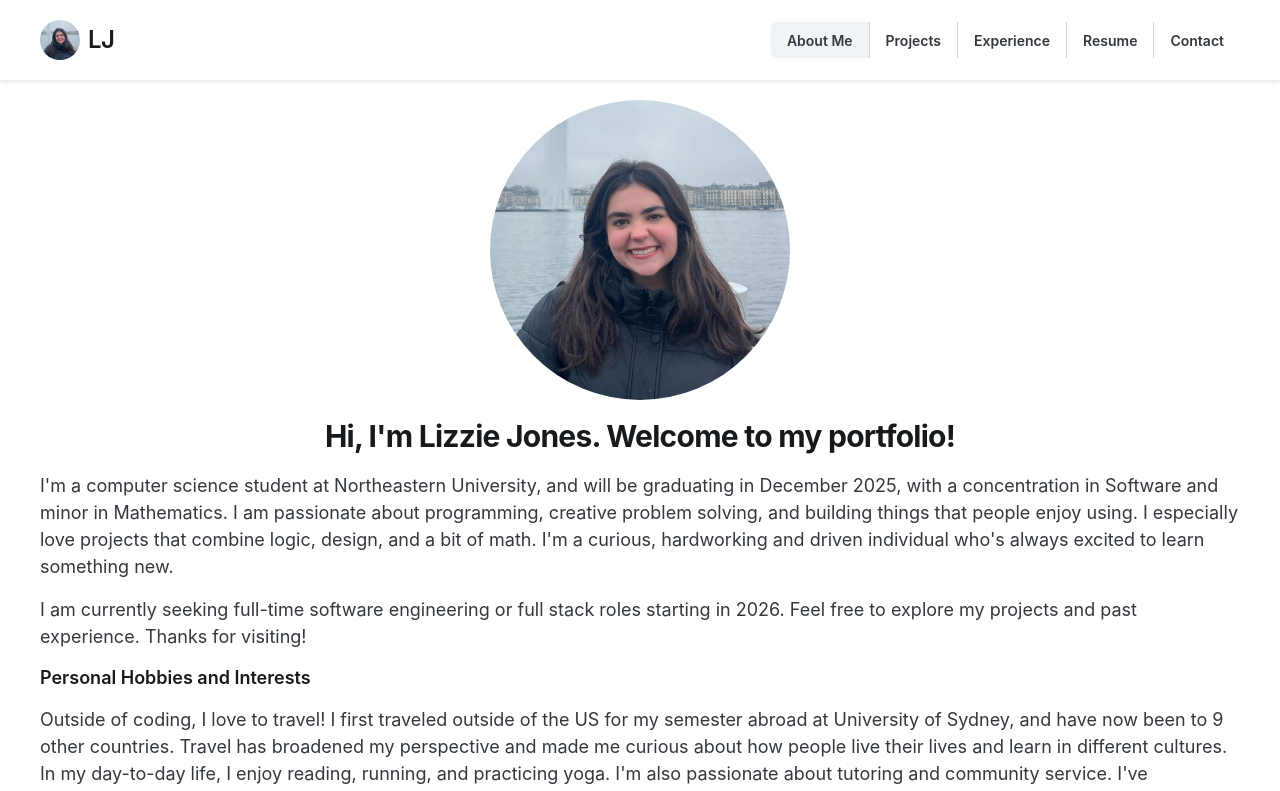
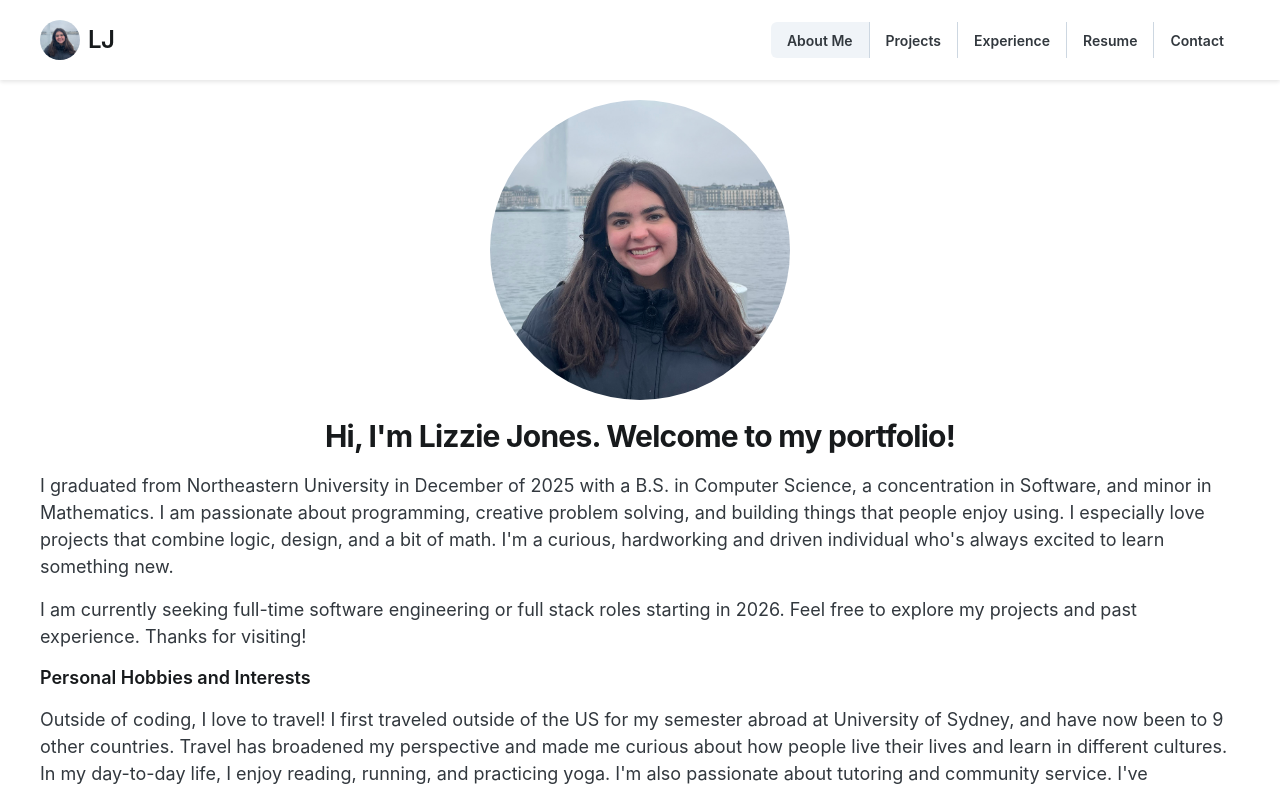
Before and after one commit to joneslizzie/portfolio-website, a React (Create React App) app: page / in a window 1280 px wide. Shown: the top 791 px of the page. Built offline with nearby package versions, Linux system fonts and the light colour scheme.

Commit message:
updated homepage text

```diff
--- a/src/components/HomePage.tsx
+++ b/src/components/HomePage.tsx
@@ -33,9 +33,8 @@ function HomePage() {
                     Hi, I'm Lizzie Jones. Welcome to my portfolio!
                 </Typography>
                 <Typography level="body-lg">
-                    I'm a computer science student at Northeastern University, and will be
-                    graduating in December 2025, with a concentration in Software and minor in
-                    Mathematics.
+                    I graduated from Northeastern University in December of 2025 with a B.S. in Computer
+                    Science, a concentration in Software, and minor in Mathematics.
                     I am passionate about programming, creative problem solving, and building things
                     that people enjoy using. I especially love projects that combine logic, design, and
                     a bit of math. I'm a curious, hardworking and driven individual who's always excited
```
